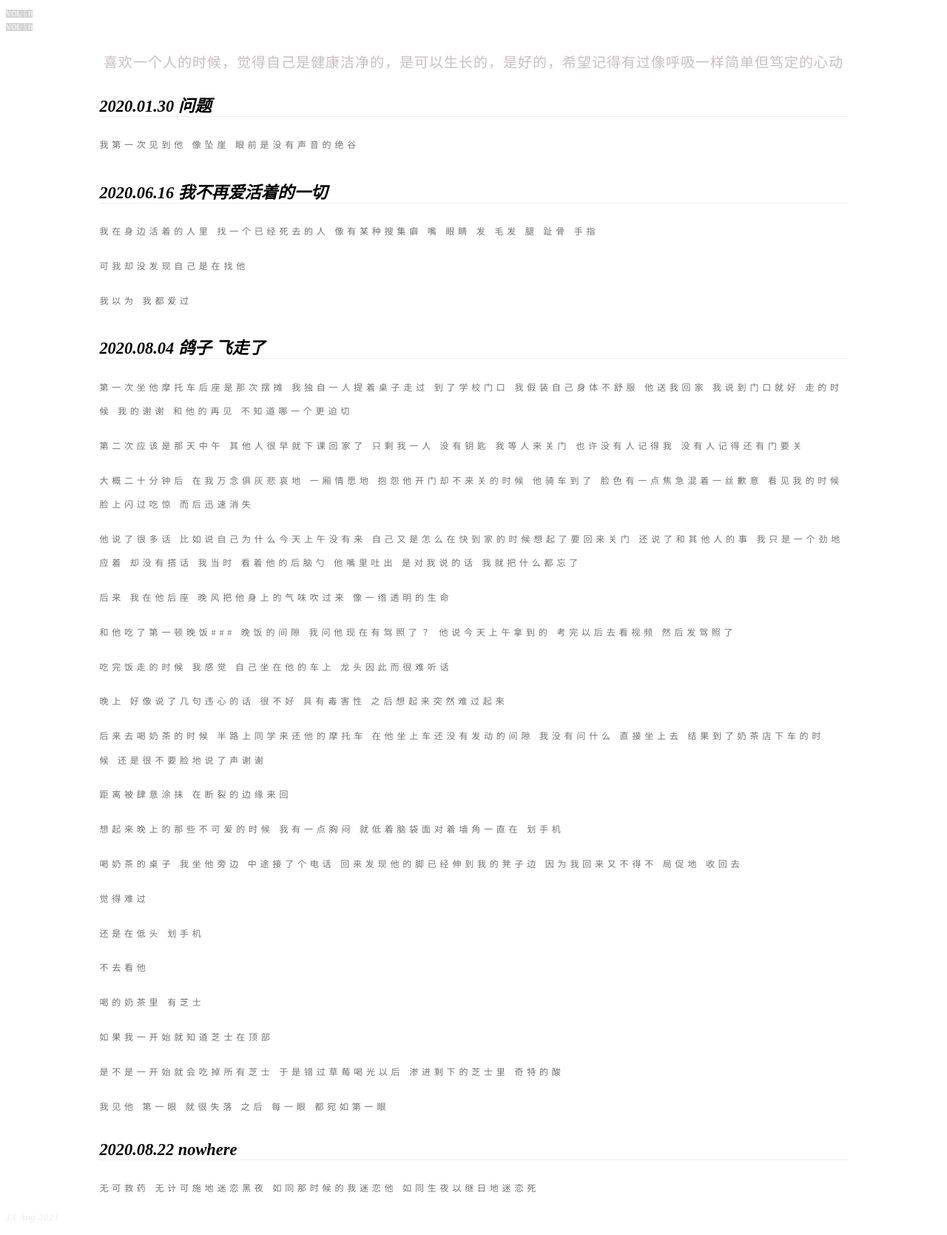
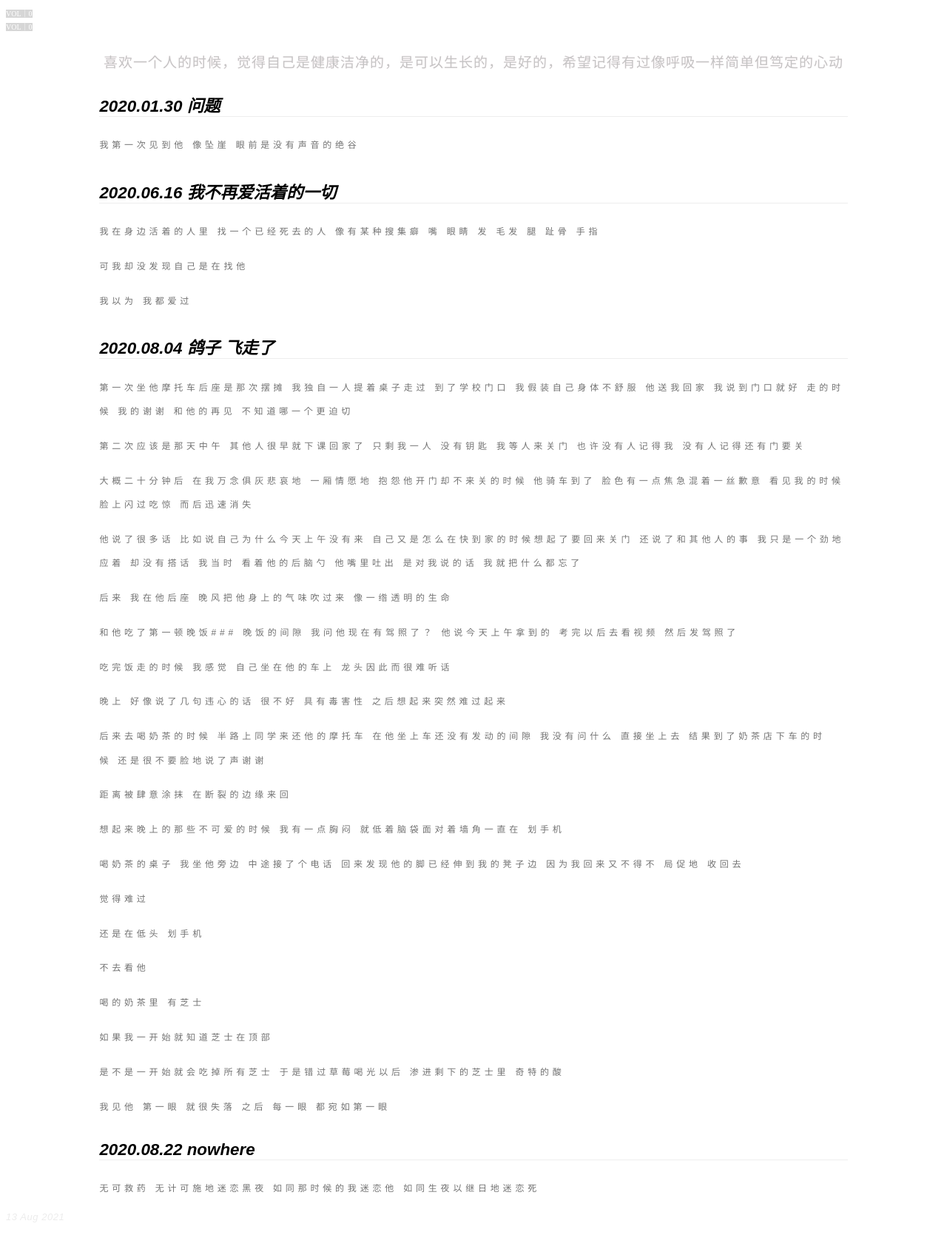
Before and after one commit to lamuvistar/diario, a Jekyll site: the page built from _posts/2021-08-13-about-him-vol-0.md, in a window 1280 px wide. Shown: the whole page at 74% size. Built offline with Jekyll 4.4.1, drawn with Linux system fonts in a browser that asks for light colours.

Commit message:
add backup font to paragraphs

```diff
--- a/css/markdown_here.css
+++ b/css/markdown_here.css
@@ -132,11 +132,11 @@ blockquote::before, blockquote::after, q::before, q::after {
 h1, h2, h3, h4, h5, h6, p{
   margin: 1.3em 0 1em;
   padding: 0;
-  font-weight: bold;
   margin-left: 10% !important;
   margin-right: 10% !important;
   font-weight: 100;
-  font-family: 'Hiragino Sans';
+  font-family: 'Hiragino Sans', 'Avenir Next','Arial', sans-serif;
+
 }
 
 h1 {
```
